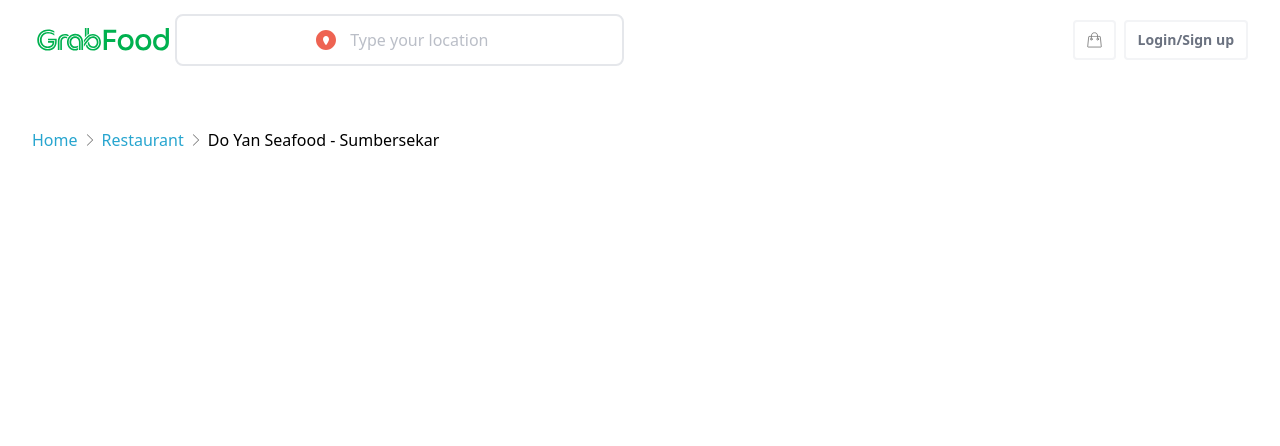
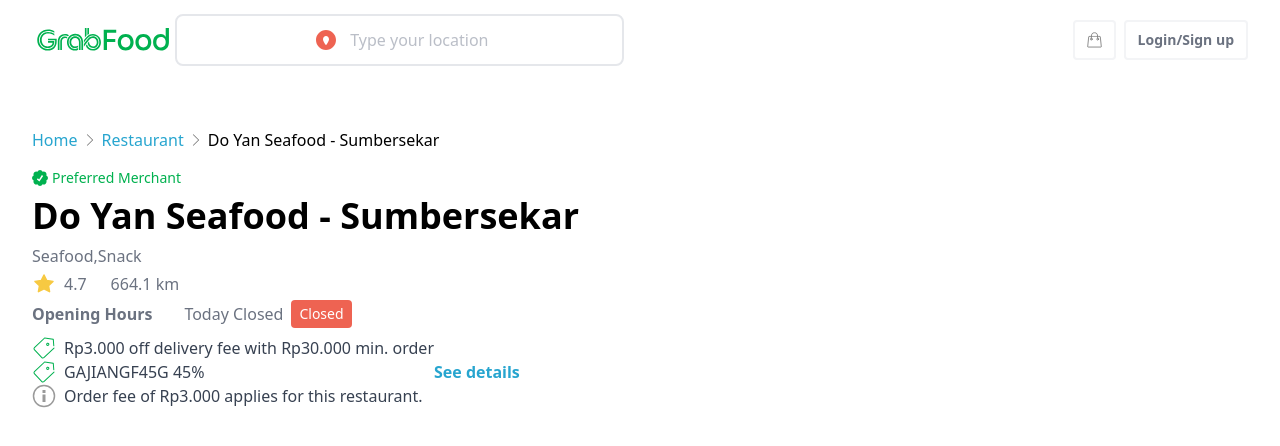
Before and after one commit to depran7/grabfood-clone, a Vue app: page / in a window 1280 px wide. Shown: the top 446 px of the page. Built offline with nearby package versions, Linux system fonts and the light colour scheme.

Commit message:
import detail merchant

```diff
--- a/src/App.vue
+++ b/src/App.vue
@@ -1,6 +1,10 @@
 <script setup lang="ts">
 import Header from "@/components/parts/Header.vue";
 import Breadcrumb from "@/components/elements/Breadcrumb.vue";
+import DetailMerchant from "@/components/parts/DetailMerchant.vue";
+
+// data dummy
+import detailMerchant from "@/data/detail-merchant.json";
 
 import { ref } from "vue";
 
@@ -13,10 +17,9 @@
     name: "Restaurant",
     url: "/restaurants",
   },
-  {
-    name: "Do Yan Seafood - Sumbersekar",
-  },
 ]);
+
+breadcrumbs.value.push({ name: detailMerchant.name });
 </script>
 
 <template>
@@ -24,6 +27,7 @@
   <main>
     <div class="max-w-7xl mx-auto px-8 mt-12">
       <Breadcrumb :items="breadcrumbs"></Breadcrumb>
+      <DetailMerchant :detailMerchant="detailMerchant"></DetailMerchant>
     </div>
   </main>
 </template>
```
